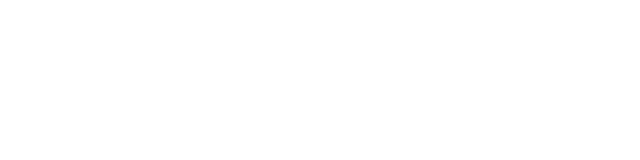
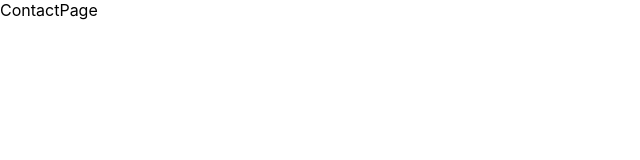
Before and after one commit to WojtekJaro/react-blog, a React (Create React App) app: page /contact in a window 1280 px wide. Before the commit this address had no page. Shown: the top 160 px of the page, without its empty margins (0-640 px from the left). Built offline with nearby package versions, Linux system fonts and the light colour scheme.

Commit message:
contact page implemantation

```diff
--- a/src/App.js
+++ b/src/App.js
@@ -1,6 +1,7 @@
 import { BrowserRouter, Routes, Route } from 'react-router-dom';
 import HomePage from './pages/HomePage/HomePage'
 import PostPage from './pages/PostPage/PostPage'
+import ContactPage from './pages/ContactPage/ContactPage';
 
 function App() {
   return (
@@ -9,9 +10,8 @@
       <Routes>
         <Route path="/" element={<HomePage/>}/>
         <Route path="/blog/:title" element={<PostPage/>}/>
+        <Route path="/contact" element={<ContactPage/>}/>
       </Routes>
-
-
 
     </BrowserRouter>
   );
--- /dev/null
+++ b/src/pages/ContactPage/ContactPage.js
@@ -0,0 +1,9 @@
+import React from 'react'
+
+const ContactPage = () => {
+  return (
+    <div>ContactPage</div>
+  )
+}
+
+export default ContactPage
```
